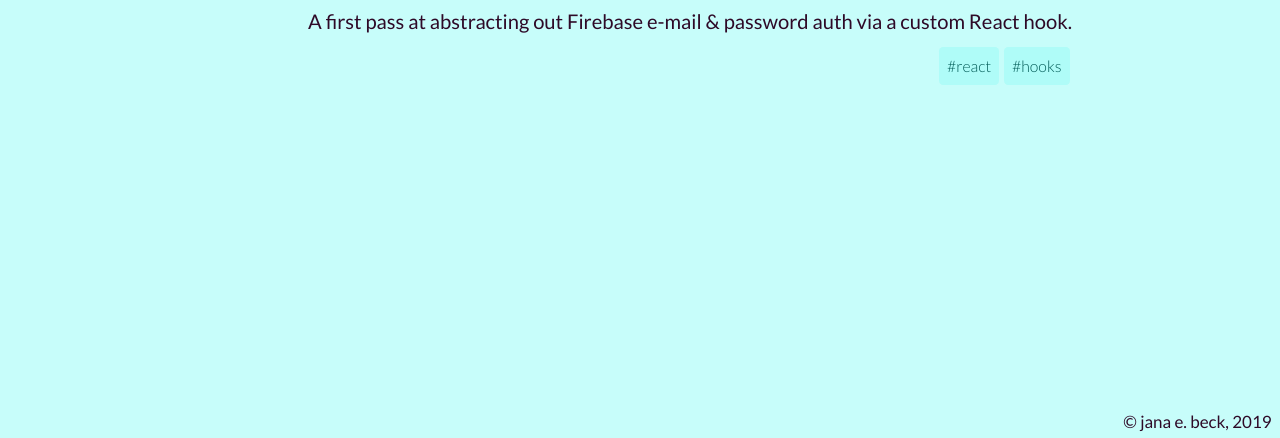
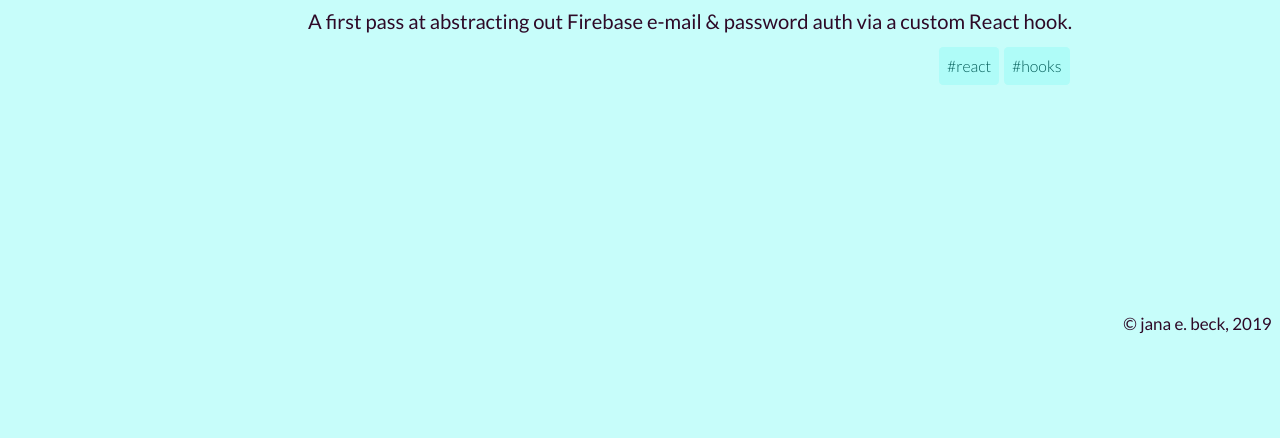
Before and after one commit to jebeck/blog.janabeck.com, a Gatsby site: page / in a window 1280 px wide. Shown: the part 459-897 px from the top of the page. After the commit the page ends 800 px from the top, so only its background shows below. Built offline with nearby package versions, Linux system fonts and the light colour scheme; Gatsby itself is replaced by a stand-in of ours; some packages are replaced by stand-ins of ours; a web font is replaced by a local one.

Commit message:
tweak layout of index pages to get footer placed correctly

```diff
--- a/src/components/Layout.js
+++ b/src/components/Layout.js
@@ -7,6 +7,7 @@ import 'normalize.css'
 import Header from './Header'
 import Footer from './Footer'
 import GlobalStyles from '../styled/GlobalStyles'
+import { rhythm } from '../utils/typography'
 
 function Layout({ children }) {
   return (
@@ -21,7 +22,12 @@ function Layout({ children }) {
         }
       `}
       render={data => (
-        <div style={{ position: 'relative' }}>
+        <div
+          style={{
+            minHeight: `calc(100vh - ${rhythm(0.75)})`,
+            position: 'relative',
+          }}
+        >
           <GlobalStyles />
           <Header siteTitle={data.site.siteMetadata.title} />
           <main>{children}</main>
--- a/src/styled/GlobalStyles.js
+++ b/src/styled/GlobalStyles.js
@@ -16,7 +16,6 @@ const GlobalStyles = createGlobalStyle`
     }
     margin: 0 auto;
     max-width: 36rem;
-    min-height: 100vh;
   }
 
   /* for syntax highlighting */
```
